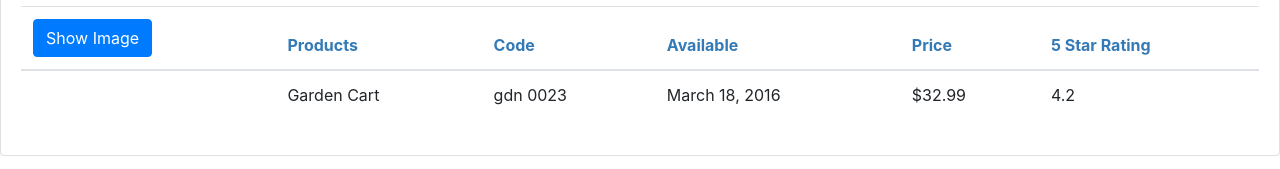
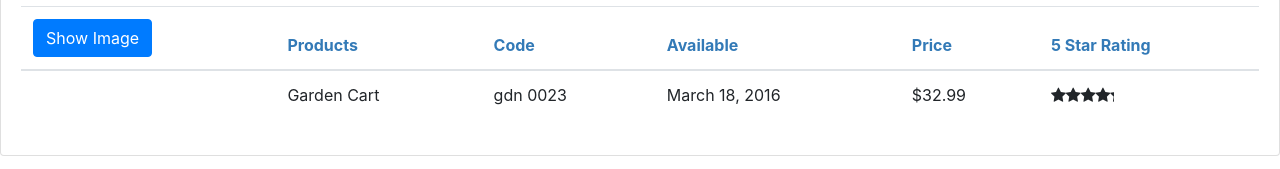
Before and after one commit to willemhustinx/AngularGettingStarted, an Angular app: page / in a window 1280 px wide. Shown: the part 202-371 px from the top of the page. Built offline with nearby package versions, Linux system fonts and the light colour scheme.

Commit message:
Building Nested Components

```diff
--- a/src/app/app.module.ts
+++ b/src/app/app.module.ts
@@ -5,12 +5,14 @@
 import { AppComponent } from './app.component';
 import { ProductListComponent } from './products/product-list.component';
 import { ConvertToSpaces } from './shared/convert-to-spaces.pipe';
+import { StarComponent } from './shared/star.component';
 
 @NgModule({
   declarations: [
     AppComponent,
     ProductListComponent,
-    ConvertToSpaces
+    ConvertToSpaces,
+    StarComponent
   ],
   imports: [
     BrowserModule,
--- a/src/app/products/product-list.component.html
+++ b/src/app/products/product-list.component.html
@@ -43,7 +43,12 @@
                         <td>{{product.productCode | lowercase | convertToSpaces: '-'}}</td>
                         <td>{{product.releaseDate}}</td>
                         <td>{{product.price | currency:'USD':'symbol':'1.2-2'}}</td>
-                        <td>{{product.starRating}}</td>
+                        <td>
+                            <pm-star [rating]='product.starRating'
+                                (ratingClicked)='onRatingClicked($event)'>
+
+                            </pm-star>
+                        </td>
                     </tr>
                 </tbody>
             </table>
--- a/src/app/products/product-list.component.ts
+++ b/src/app/products/product-list.component.ts
@@ -81,6 +81,10 @@
           this.listFilter = 'cart';
       }
 
+      onRatingClicked(message: string): void{
+          this.pageTitle = 'Product List: ' + message;
+      }
+
       performFilter(filterBy: string): IProduct[]{
           filterBy = filterBy.toLocaleLowerCase();
           return this.products.filter((product: IProduct) =>
--- a/src/app/shared/star.component.html
+++ b/src/app/shared/star.component.html
@@ -1,6 +1,7 @@
 <div class="crop"
      [style.width.px]="starWidth"
-     [title]="rating">
+     [title]="rating"
+     (click)="onClick()">
   <div style="width: 75px">
     <span class="fa fa-star"></span>
     <span class="fa fa-star"></span>
--- /dev/null
+++ b/src/app/shared/star.component.ts
@@ -0,0 +1,22 @@
+import { Component, OnChanges, Input, Output, EventEmitter } from "@angular/core";
+
+@Component({
+    selector: 'pm-star',
+    templateUrl: './star.component.html',
+    styleUrls: ['./star.component.css']
+})
+
+export class StarComponent implements OnChanges{
+    @Input() rating: number = 4;
+    starWidth: number;
+    @Output() ratingClicked: EventEmitter<string> =
+        new EventEmitter<string>();
+
+    ngOnChanges(): void {
+        this.starWidth = this.rating *75 / 5;
+    }
+
+    onClick(): void {
+        this.ratingClicked.emit( `The rating ${this.rating} is clicked!`);
+    }
+}
```
